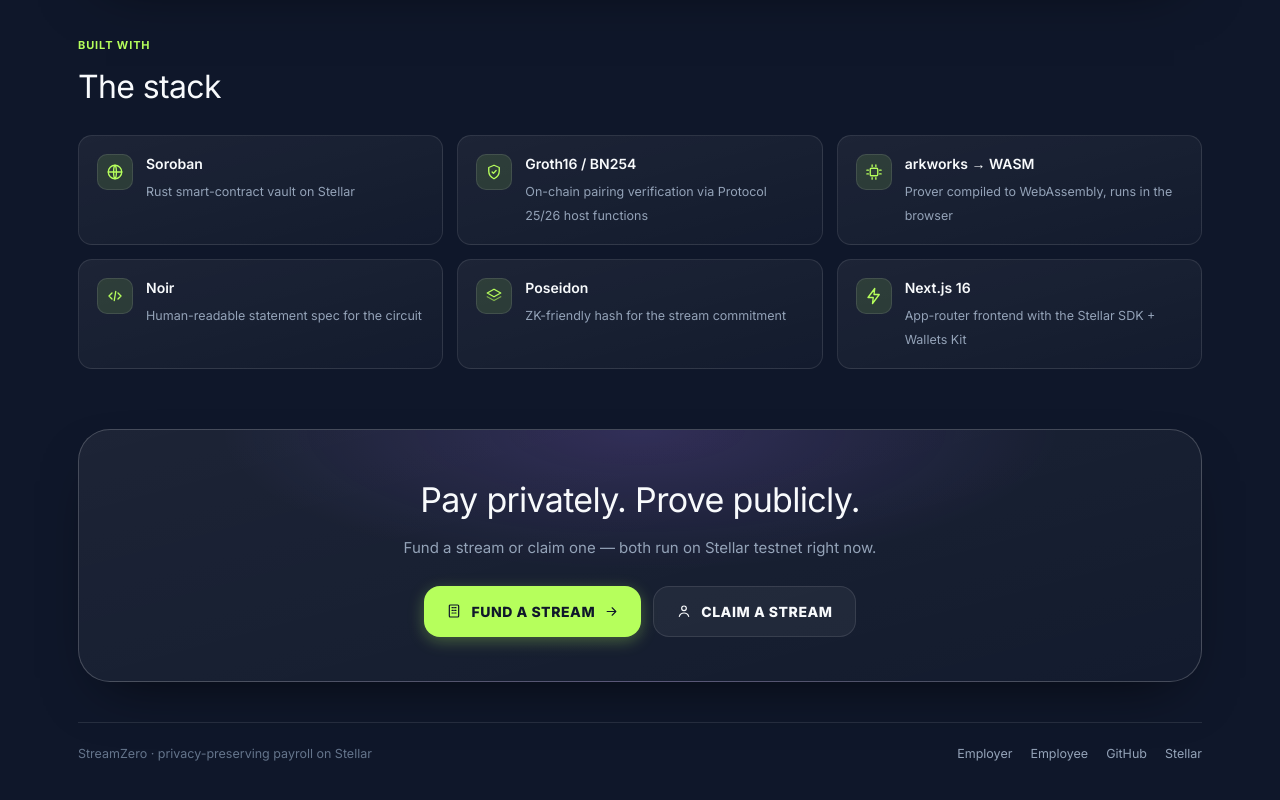
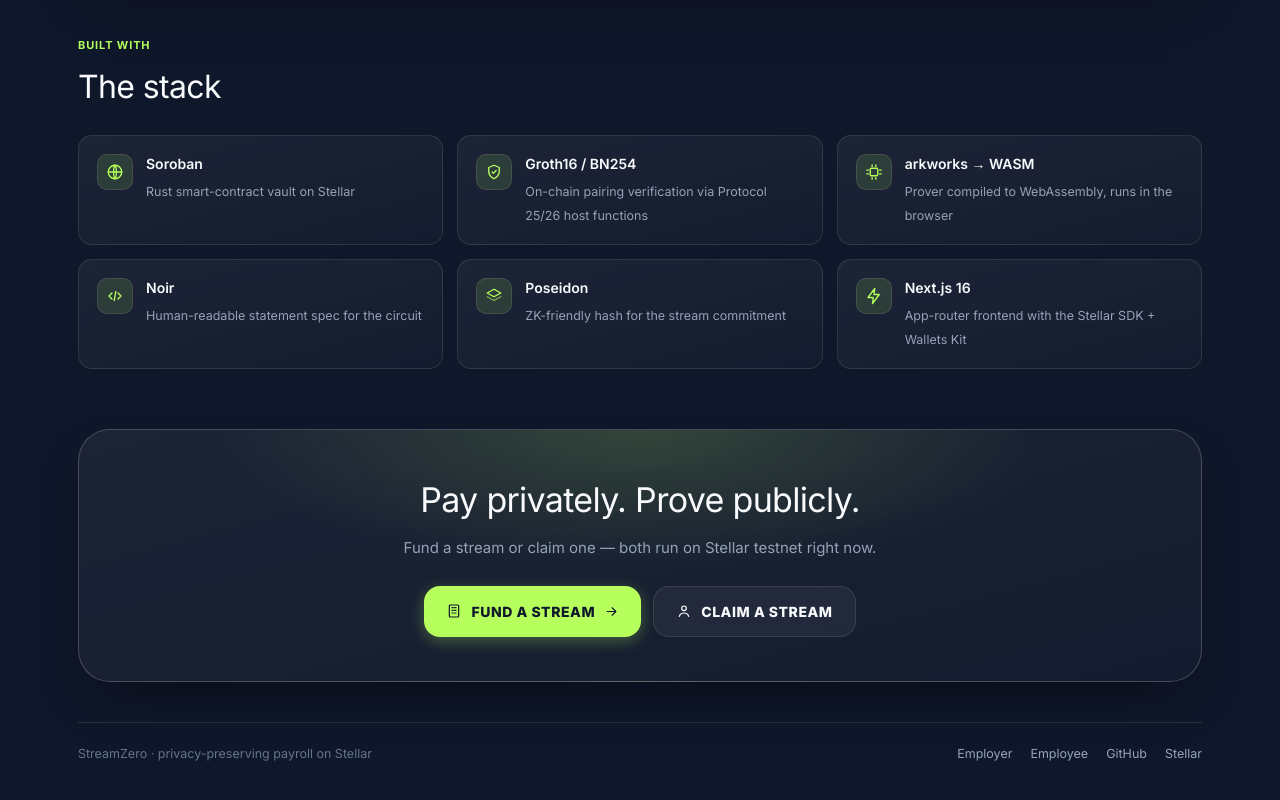
Before and after one commit to ayoubbuoya/stream-zero, a Next.js app in the folder frontend/: page / in a window 1280 px wide. Shown: the part 2120-2920 px from the top of the page. Built offline with nearby package versions, Linux system fonts and the light colour scheme; what @stellar/stellar-sdk would draw is missing.

Commit message:
feat: update final CTA section background gradient for improved visual appeal

```diff
--- a/frontend/src/app/page.tsx
+++ b/frontend/src/app/page.tsx
@@ -340,7 +340,7 @@
       </section>
 
       {/* ---------- Final CTA ---------- */}
-      <section className="mt-[60px] rounded-xl border border-border-strong p-[44px_28px] text-center shadow-panel backdrop-blur-[16px] [background:radial-gradient(600px_200px_at_50%_0%,rgba(160,107,255,0.18),transparent_70%),var(--grad-panel)]">
+      <section className="mt-[60px] rounded-xl border border-border-strong p-[44px_28px] text-center shadow-panel backdrop-blur-[16px] [background:radial-gradient(600px_200px_at_50%_0%,rgba(182,255,92,0.16),transparent_70%),var(--grad-panel)]">
         <h3 className="m-0 font-display text-[clamp(24px,4vw,34px)] tracking-[-0.02em]">
           Pay privately. Prove publicly.
         </h3>
```
